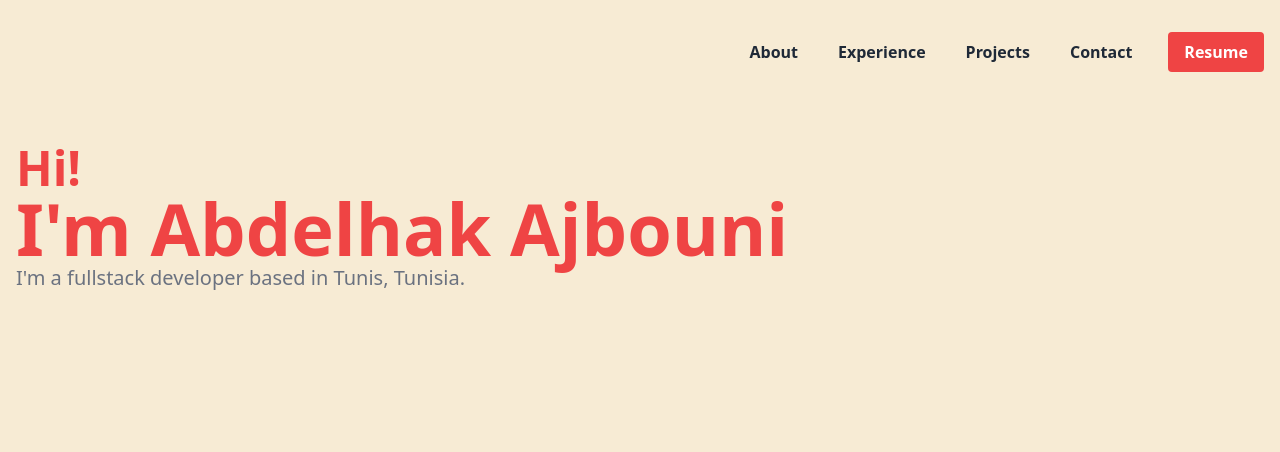
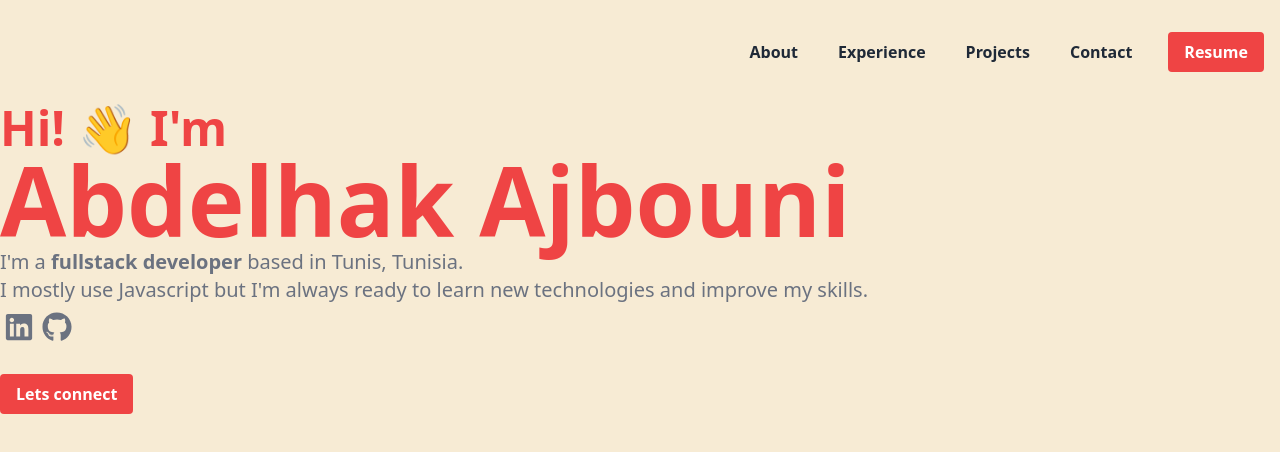
Before and after one commit to abdelhak-ajbouni/portfolio, a Next.js app: page / in a window 1280 px wide. Shown: the top 452 px of the page. Built offline with nearby package versions, Linux system fonts and the light colour scheme.

Commit message:
add About Connections Contact and Intro components

```diff
--- /dev/null
+++ b/src/components/About.tsx
@@ -0,0 +1,25 @@
+import Image from "next/image"
+
+import avatar from "public/images/avatar.jpeg"
+
+export default function About({ }: Props) {
+  return (
+    <div id="about" className="flex">
+      <div>
+        <Image className="rounded-full" src={avatar} alt="avatar" width={250} height={250} />
+      </div>
+      <div className="about-text mx-12 my-8">
+        <h2 className="text-5xl text-red-500 font-bold mb-2">Who I am</h2>
+        <p className="text-xl text-gray-500">
+          I have ~ 4 years of experience working with Javascript. I&apos;m comfortable with a variety of frameworks and libraries.
+          Mainly <span className="text-red-500">React</span>, <span className="text-red-500">Nextjs</span>, and <span className="text-red-500">Expressjs</span>.
+        </p>
+        <p className="text-xl text-gray-500">
+          Being hardworking and result oriented, I always work towards achieving best result on each project I lay my hands on.
+        </p>
+      </div>
+    </div >
+  );
+}
+
+type Props = {}
--- /dev/null
+++ b/src/components/Connections.tsx
@@ -0,0 +1,18 @@
+import { FaLinkedin, FaGithub } from "react-icons/fa";
+
+export default function Connections({ }: Props) {
+  return (
+    <div className="connections">
+      <div className="flex">
+        <a href="https://www.linkedin.com/in/abdelhak-ajbouni/" target="_blank" rel="noreferrer">
+          <FaLinkedin className="text-3xl text-gray-500 my-2 mx-1 cursor-pointer" />
+        </a>
+        <a href="https://github.com/abdelhak-ajbouni" target="_blank" rel="noreferrer">
+          <FaGithub className="text-3xl text-gray-500 my-2 mx-1 cursor-pointer" />
+        </a>
+      </div>
+    </div >
+  );
+}
+
+type Props = {}
--- /dev/null
+++ b/src/components/Contact.tsx
@@ -0,0 +1,36 @@
+import { useState } from 'react';
+import { useForm } from "react-hook-form";
+
+import TextField from './common/TextField';
+import TextArea from './common/TextArea';
+import Button from './common/Button';
+
+export default function Contact({ }: Props) {
+  const { register, handleSubmit } = useForm();
+  const [result, setResult] = useState({});
+
+  return (
+    <div id="contact" className="contact mb-32">
+      <h2 className="text-5xl text-red-500 font-bold mb-2">Talk to me</h2>
+      <div className='flex'>
+        <form className='w-1/2' onSubmit={handleSubmit((data) => setResult(data))}>
+          <TextField register={register} label="Your Name" />
+          <TextField register={register} label="Your Email" />
+          <TextArea register={register} label="Your Message" />
+
+          <Button loading={false}>Send</Button>
+        </form>
+        <div className='w-1/2 px-16'>
+          <p className="text-xl text-gray-500 mb-2">
+            <b>phone:</b> +216 90 100 181
+          </p>
+          <p className="text-xl text-gray-500 mb-2">
+            <b>email:</b> abdelhak.ajbouni@gmail.com
+          </p>
+        </div>
+      </div>
+    </div >
+  );
+}
+
+type Props = {}
--- a/src/components/Intro.tsx
+++ b/src/components/Intro.tsx
@@ -1,15 +1,33 @@
-import Container from "src/components/layout/Container"
+import Link from 'next/link'
+// import Image from 'next/image'
+
+import Button from "src/components/common/Button"
+import Connections from "src/components/Connections";
+
+// import astro from "public/images/astro.png"
+// import reactPNG from "public/images/react.png"
 
 export default function Intro({ }: Props) {
   return (
-    <div className="intro">
-      <Container className="justify-between px-4 py-2 my-8">
-        <p className="text-5xl text-red-500 font-bold">Hi!</p>
-        <h1 className="text-7xl text-red-500 font-bold">I&apos;m Abdelhak Ajbouni</h1>
+    <div className="intro mb-32 flex justify-between">
+      <div>
+        <p className="text-5xl text-red-500 font-bold">Hi! 👋 I&apos;m</p>
+        <h1 className="text-8xl text-red-500 font-bold">Abdelhak Ajbouni</h1>
         <p className="text-xl text-gray-500">
-          I&apos;m a fullstack developer based in Tunis, Tunisia.
+          I&apos;m a <b>fullstack developer</b> based in Tunis, Tunisia.
         </p>
-      </Container>
+        <p className="text-xl text-gray-500">
+          I mostly use Javascript but I&apos;m always ready to learn new technologies and improve my skills.
+        </p>
+        <Connections />
+        <Link href="/#contact" passHref><Button className='my-6' label="Lets connect" /></Link>
+      </div>
+      {/* <div>
+        <div className="animate-float">
+          <Image src={reactPNG} alt="react" width={75} height={75} />
+        </div>
+        <Image className="rounded-full" src={astro} alt="astro" width={350} height={350} />
+      </div> */}
     </div >
   );
 }
```
